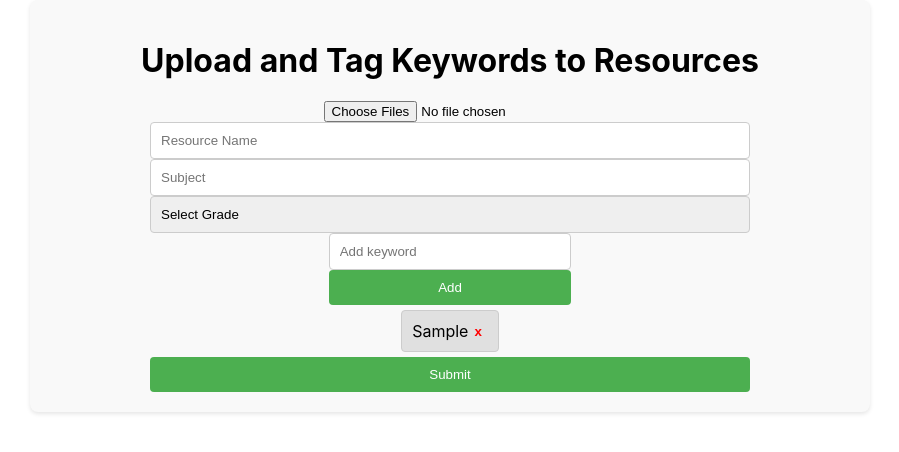
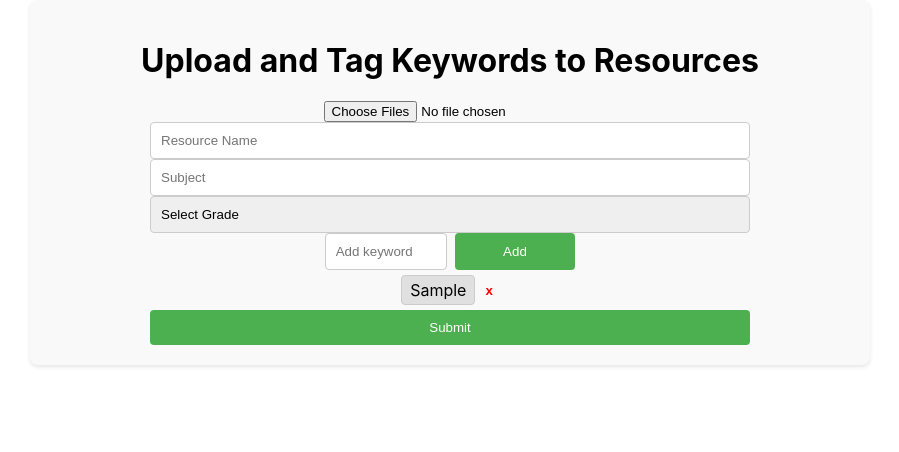
Before and after one commit to TS29TR21/Front-end, a React (Create React App) app in the folder frontend-bananaboat/: page /file-upload-page in a window 1280 px wide. Both pictures are taken after typing "Sample" into the empty fields and a click on the button "Add". Shown: the top 452 px of the page, without its empty margins (190-1089 px from the left). Built offline with nearby package versions, Linux system fonts and the light colour scheme.

Commit message:
Update file-upload-tagging.js

```diff
--- a/frontend-bananaboat/src/components/file-upload-tagging.js
+++ b/frontend-bananaboat/src/components/file-upload-tagging.js
@@ -171,7 +171,12 @@ const UploadTaggingResource = () => {
           <option value="Honours">Honours</option>
         </select>
         {errors.grade && <p className="error">{errors.grade}</p>}
-        <div className="keywordContainer">
+
+        {/* Update to align Add keyword input and button */}
+        <div
+          className="keywordContainer"
+          style={{ display: "flex", gap: "8px" }}
+        >
           <input
             type="text"
             placeholder="Add keyword"
@@ -184,15 +189,33 @@ const UploadTaggingResource = () => {
             Add
           </button>
         </div>
+
         {errors.currentKeyword && (
           <p className="error">{errors.currentKeyword}</p>
         )}
-        <div className="keywordsList">
+
+        {/* Update to align keyword display as a CSV string */}
+        <div
+          className="keywordsList"
+          style={{ display: "flex", gap: "8px", flexWrap: "wrap" }}
+        >
           {formData.keywords.split(", ").map(
             (keyword, index) =>
               keyword && ( // Ensure non-empty keywords
-                <span key={index} className="keywordItem">
-                  {keyword}
+                <div
+                  key={index}
+                  style={{ display: "flex", alignItems: "center", gap: "4px" }}
+                >
+                  <span
+                    className="keywordItem"
+                    style={{
+                      background: "#e0e0e0",
+                      padding: "4px 8px",
+                      borderRadius: "4px",
+                    }}
+                  >
+                    {keyword}
+                  </span>
                   <button
                     type="button"
                     onClick={() => removeKeyword(index)}
@@ -200,7 +223,7 @@ const UploadTaggingResource = () => {
                   >
                     x
                   </button>
-                </span>
+                </div>
               )
           )}
         </div>
```
